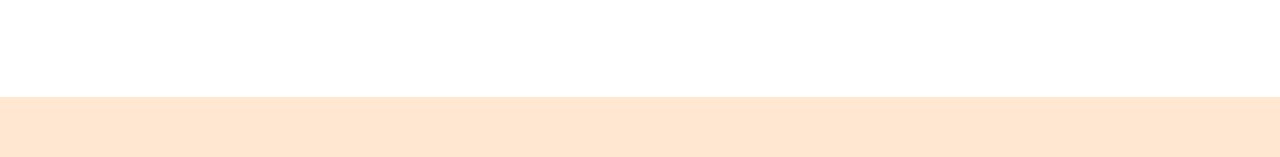
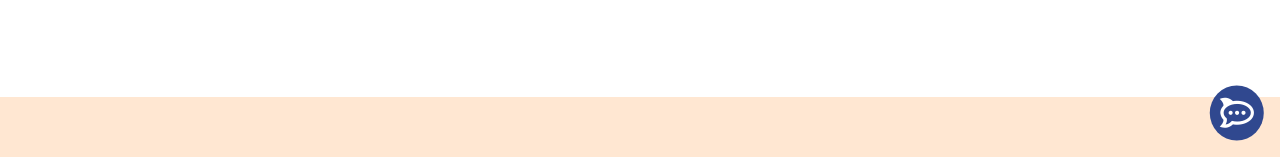
Before and after one commit to Chri-B/node-sass-teambit, a plain HTML site: page index.html in a window 1280 px wide. Shown: the part 643-800 px from the top of the page. Drawn offline with Linux system fonts and the light colour scheme.

Commit message:
aggiunta icona chat

```diff
--- a/index.html
+++ b/index.html
@@ -353,5 +353,8 @@
                 </div>
             </section>
         </footer>
+        <div class="chat-icon">
+            <i class="fab fa-rocketchat"></i>
+        </div>
     </body>
 </html>
--- a/sass-app/src/scss/app.scss
+++ b/sass-app/src/scss/app.scss
@@ -13,3 +13,5 @@
 @import "partials/_main";
 /* FOOTER */
 @import "partials/_footer";
+/* CHAT-ICON */
+@import "partials/_chat";
--- /dev/null
+++ b/sass-app/src/scss/partials/_chat.scss
@@ -0,0 +1,16 @@
+.chat-icon {
+    background-color: $secondary_color;
+    font-size: 30px;
+    padding: 10px;
+    border-radius: 50%;
+    color: white;
+    position: fixed;
+    right: 0;
+    bottom: 0;
+    transform: translate(-30%, -30%);
+    z-index: 99;
+
+    &:hover {
+        cursor: pointer;
+    }
+}
```
Also changed, not shown: sass-app/dist/css/app.css, sass-app/src/scss/partials/_footer.scss (line endings or trailing spaces).
